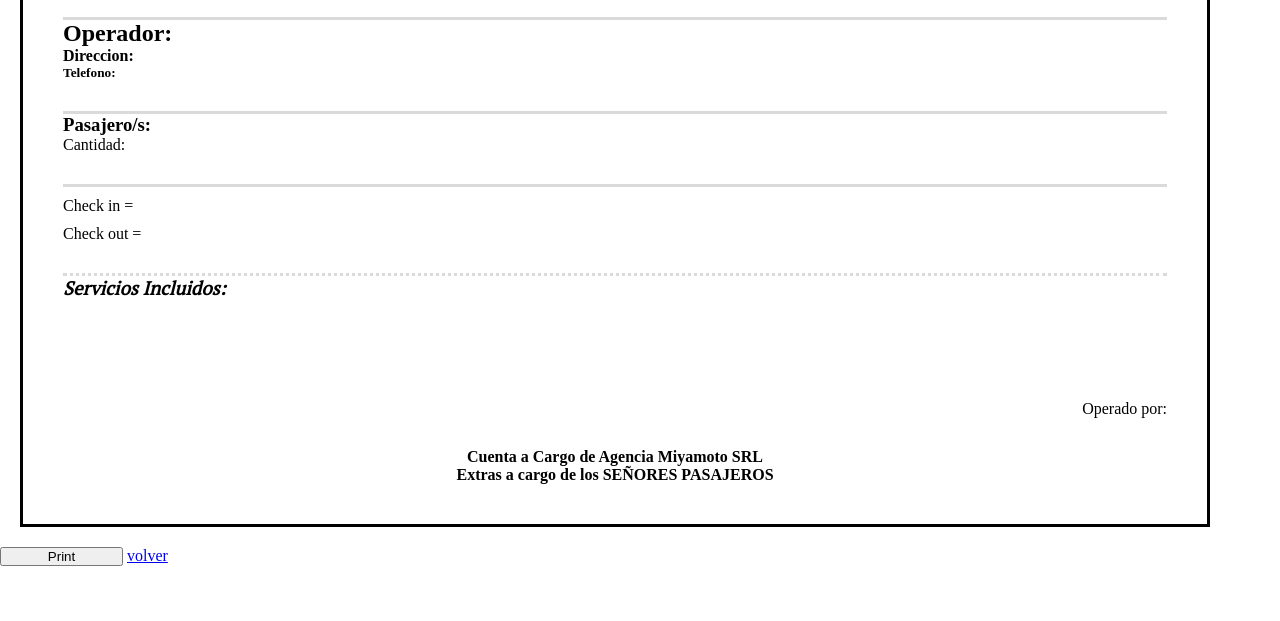
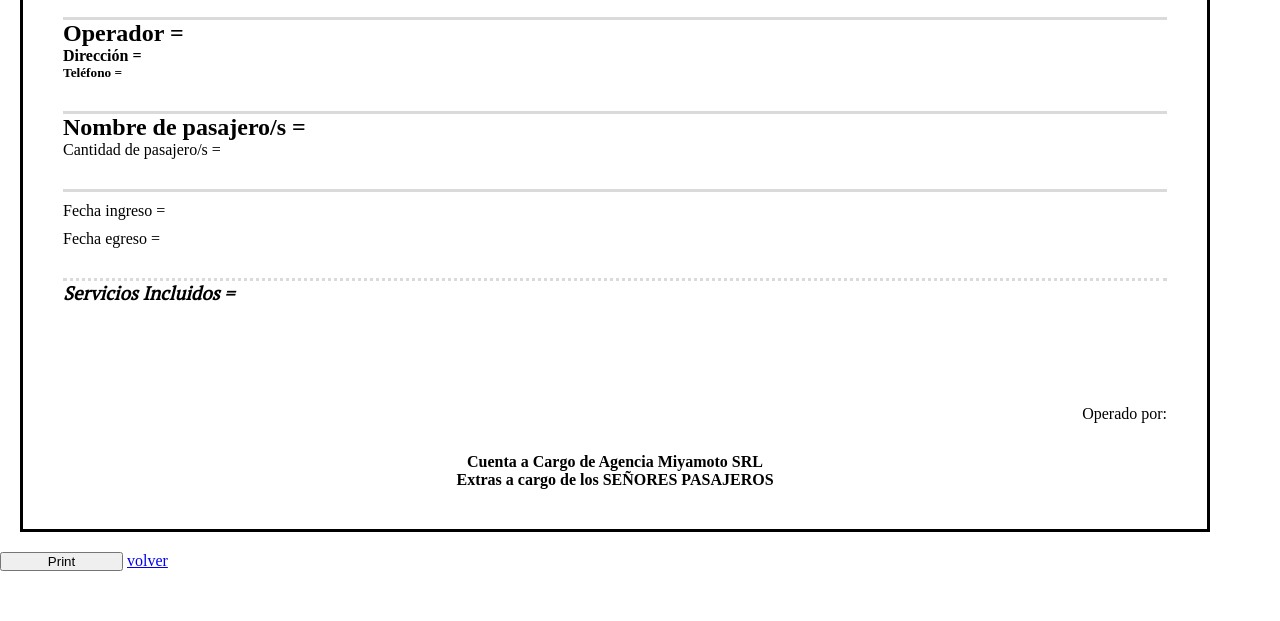
Before and after one commit to vueno1/voucher, a plain HTML site: page pages/voucher/voucher.html in a window 1280 px wide. Shown: the part 189-810 px from the top of the page. Drawn offline with Linux system fonts and the light colour scheme.

Commit message:
ajustes en css y voucher

```diff
--- a/pages/voucher/voucher.html
+++ b/pages/voucher/voucher.html
@@ -39,25 +39,25 @@
 
            <h2 class="h2Voucher">VOUCHER</h2>
 
-           <h5 class="reserva"> RESERVA N°: </h5>
+           <h5 class="reserva"> RESERVA N° =  </h5>
 
            <div class="voucherDiv">
                <div class="divDetalleProveedor">
-                   <h2 class="nombreProveedor"> Operador:  </h2>
-                   <h4 class="direccionProveedor">Direccion: </h4>
-                   <h5 class="telefonoProveedor">Telefono: </h5>
+                   <h2 class="nombreProveedor"> Operador =   </h2>
+                   <h4 class="direccionProveedor">Dirección =  </h4>
+                   <h5 class="telefonoProveedor">Teléfono = </h5>
                </div>
 
                <div class="divDetalleCliente">
-                   <h3 class="nombrePax">Pasajero/s: </h3>
-                   <p class="cantidadPax">Cantidad: </p>
+                   <h2 class="nombrePax">Nombre de pasajero/s =   </h2>
+                   <p class="cantidadPax">Cantidad de pasajero/s =  </p>
                </div>
 
                <div class="divDetalleServicio">
-                    <p class="checkin"> Check in = </p>
-                    <p class="checkout"> Check out = </p>
+                    <p class="checkin"> Fecha ingreso = </p>
+                    <p class="checkout"> Fecha egreso = </p>
 
-                    <h3 class="serviciosIncluidos">Servicios Incluidos:</h3>
+                    <h3 class="serviciosIncluidos">Servicios Incluidos = </h3>
 
                     <p class="descripcion1"></p>
                     <p class="descripcion2"></p>
--- a/pages/voucher/voucher.js
+++ b/pages/voucher/voucher.js
@@ -24,8 +24,8 @@ informacionVoucher.forEach (e => {
         document.getElementsByClassName ("nombrePax")[0].append (`${e.proveedor.nombrePax}`)
         document.getElementsByClassName ("cantidadPax")[0].append (`${e.proveedor.cantidadPax}`)
 
-        document.getElementsByClassName ("checkin")[0].append (`${new Date (e.proveedor.checkin)}`)
-        document.getElementsByClassName ("checkout")[0].append (`${new Date (e.proveedor.checkout)}`)
+        document.getElementsByClassName ("checkin")[0].append (`${e.proveedor.checkin}`)
+        document.getElementsByClassName ("checkout")[0].append (`${e.proveedor.checkout}`)
 
         document.getElementsByClassName ("descripcion1")[0].append (`${e.proveedor.descripcionVoucher1}`)
         document.getElementsByClassName ("descripcion2")[0].append (`${e.proveedor.descripcionVoucher2}`)
--- a/style.css
+++ b/style.css
@@ -146,7 +146,7 @@ ESTILOS DE ADMNISTRADOR.HTML
 .borrarBaseDatos {
     display: inline-block;
     width: 150px;
-    margin-bottom: 50px;
+    margin-bottom: 20px;
     background-color: red;
 }
 
```
